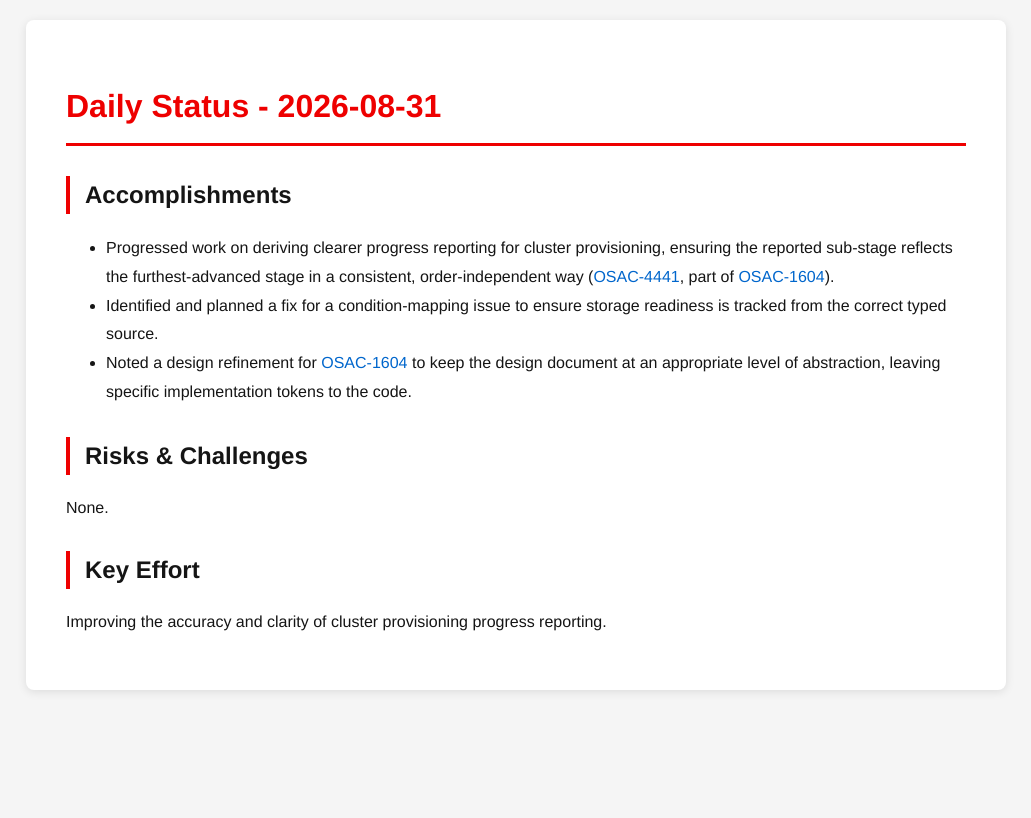
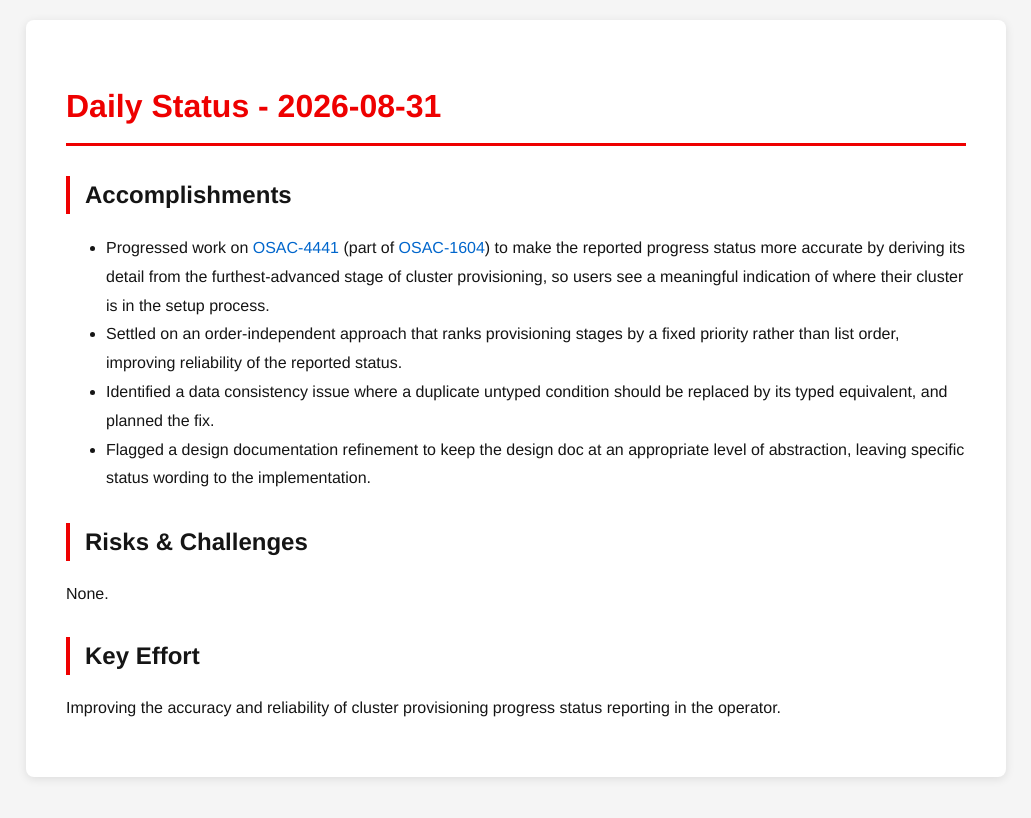
Before and after one commit to tzvatot/daily-status, a Jekyll site: the page built from 2026-08-31.md, in a window 1280 px wide. Shown: the top 818 px of the page, without its empty margins (124-1155 px from the left). Built offline with Jekyll 4.4.1, drawn with Linux system fonts in a browser that asks for light colours.

Commit message:
Daily status update - 2026-08-31

```diff
--- a/2026-08-31.md
+++ b/2026-08-31.md
@@ -7,12 +7,13 @@ date: 2026-08-31
 # Daily Status - 2026-08-31
 
 ## Accomplishments
-- Progressed work on deriving clearer progress reporting for cluster provisioning, ensuring the reported sub-stage reflects the furthest-advanced stage in a consistent, order-independent way ([OSAC-4441](https://redhat.atlassian.net/browse/OSAC-4441), part of [OSAC-1604](https://redhat.atlassian.net/browse/OSAC-1604)).
-- Identified and planned a fix for a condition-mapping issue to ensure storage readiness is tracked from the correct typed source.
-- Noted a design refinement for [OSAC-1604](https://redhat.atlassian.net/browse/OSAC-1604) to keep the design document at an appropriate level of abstraction, leaving specific implementation tokens to the code.
+- Progressed work on [OSAC-4441](https://redhat.atlassian.net/browse/OSAC-4441) (part of [OSAC-1604](https://redhat.atlassian.net/browse/OSAC-1604)) to make the reported progress status more accurate by deriving its detail from the furthest-advanced stage of cluster provisioning, so users see a meaningful indication of where their cluster is in the setup process.
+- Settled on an order-independent approach that ranks provisioning stages by a fixed priority rather than list order, improving reliability of the reported status.
+- Identified a data consistency issue where a duplicate untyped condition should be replaced by its typed equivalent, and planned the fix.
+- Flagged a design documentation refinement to keep the design doc at an appropriate level of abstraction, leaving specific status wording to the implementation.
 
 ## Risks & Challenges
 None.
 
 ## Key Effort
-Improving the accuracy and clarity of cluster provisioning progress reporting.
+Improving the accuracy and reliability of cluster provisioning progress status reporting in the operator.
```
